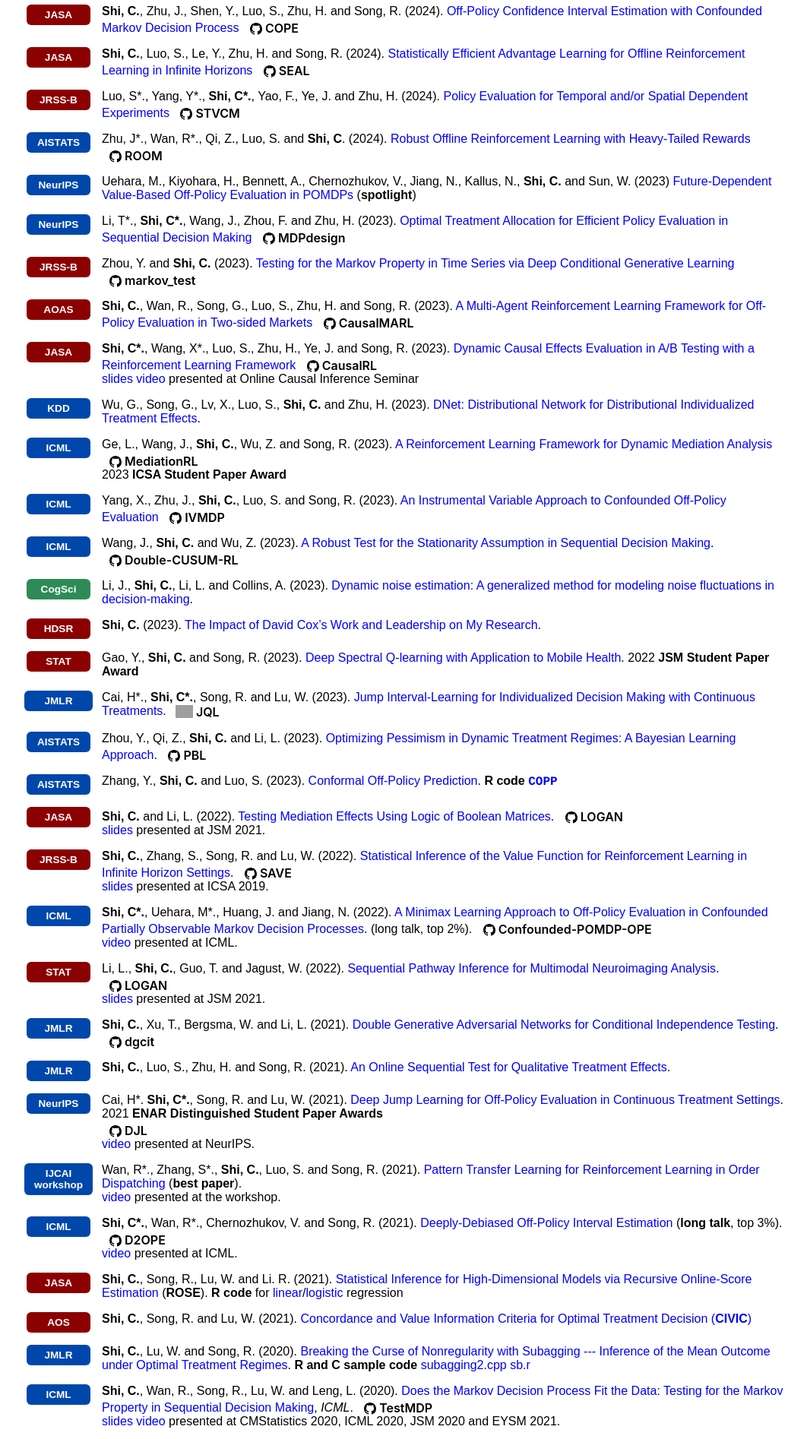
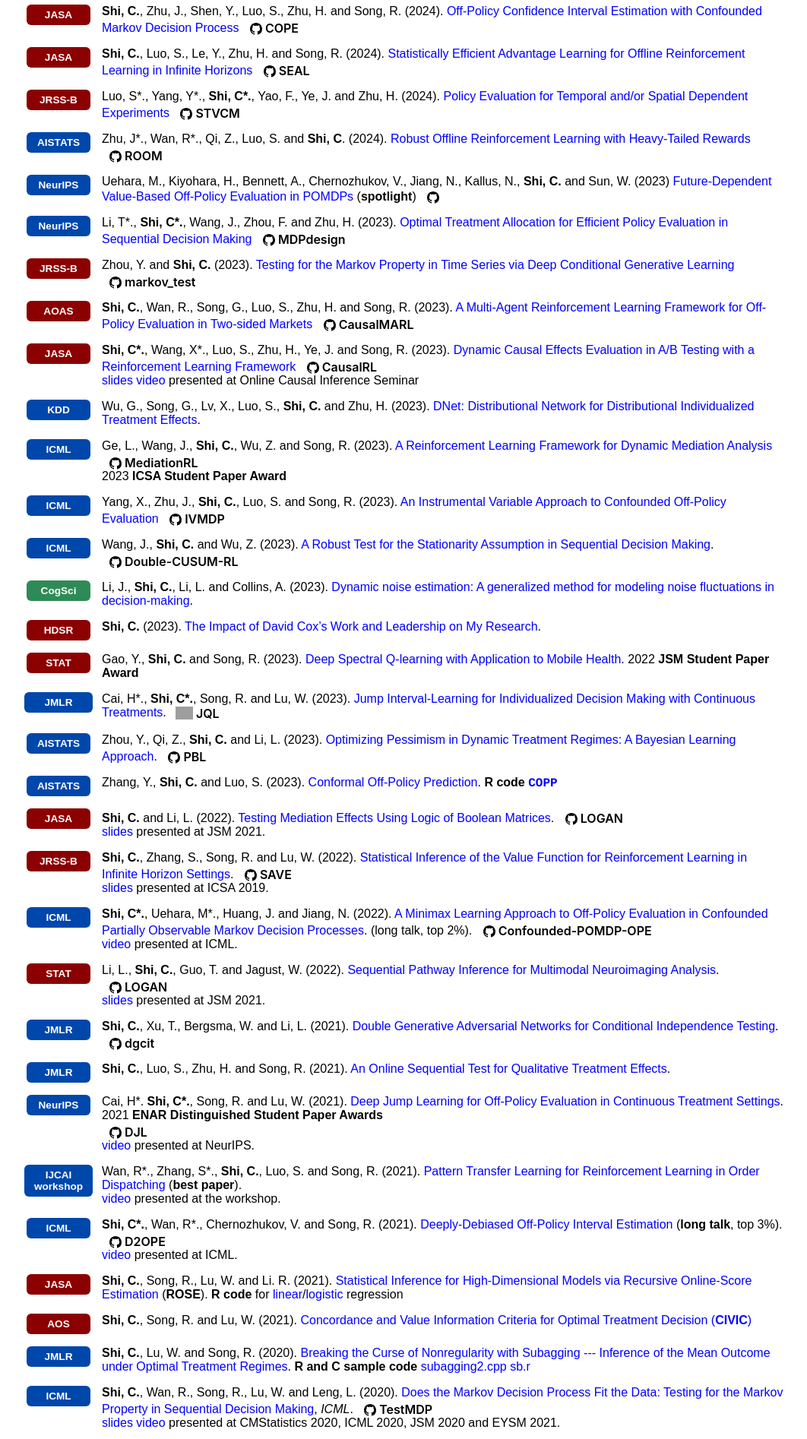
Before and after one commit to callmespring/callmespring.github.io, a Jekyll site: the page built from publication.md, in a window 1280 px wide. Shown: the part 2477-4371 px from the top of the page at 76% size, without its empty margins (108-1170 px from the left). Built offline with Jekyll 4.4.1, drawn with Linux system fonts in a browser that asks for light colours; grey boxes are pictures that could not be loaded.

Commit message:
Update publication.md

```diff
--- a/publication.md
+++ b/publication.md
@@ -355,6 +355,9 @@
   </div>
   <div class="pub-content" style="flex: 1;">
     Uehara, M., Kiyohara, H., Bennett, A., Chernozhukov, V., Jiang, N., Kallus, N., <strong>Shi, C.</strong> and Sun, W. (2023) <a href="https://arxiv.org/pdf/2207.13081.pdf">Future-Dependent Value-Based Off-Policy Evaluation in POMDPs</a> (<strong>spotlight</strong>)
+    <a href="https://github.com/aiueola/neurips2023-future-dependent-ope" class="gh-module-link">
+      <svg class="gh-icon" viewBox="0 0 16 16" style="width:16px; height:16px; vertical-align: text-bottom;"><path d="M8 0C3.58 0 0 3.58 0 8c0 3.54 2.29 6.53 5.47 7.59.4.07.55-.17.55-.38 0-.19-.01-.82-.01-1.49-2.01.37-2.53-.49-2.69-.94-.09-.23-.48-.94-.82-1.13-.28-.15-.68-.52-.01-.53.63-.01 1.08.58 1.23.82.72 1.21 1.87.87 2.33.66.07-.52.28-.87.51-1.07-1.78-.2-3.64-.89-3.64-3.95 0-.87.31-1.59.82-2.15-.08-.2-.36-1.02.08-2.12 0 0 .67-.21 2.2.82.64-.18 1.32-.27 2-.27.68 0 1.36.09 2 .27 1.53-1.04 2.2-.82 2.2-.82.44 1.1.16 1.92.08 2.12.51.56.82 1.27.82 2.15 0 3.07-1.87 3.75-3.65 3.95.29.25.54.73.54 1.48 0 1.07-.01 1.93-.01 2.2 0 .21.15.46.55.38A8.013 8.013 0 0016 8c0-4.42-3.58-8-8-8z"></path></svg>
+    </a>
   </div>
 </div>
 
```
